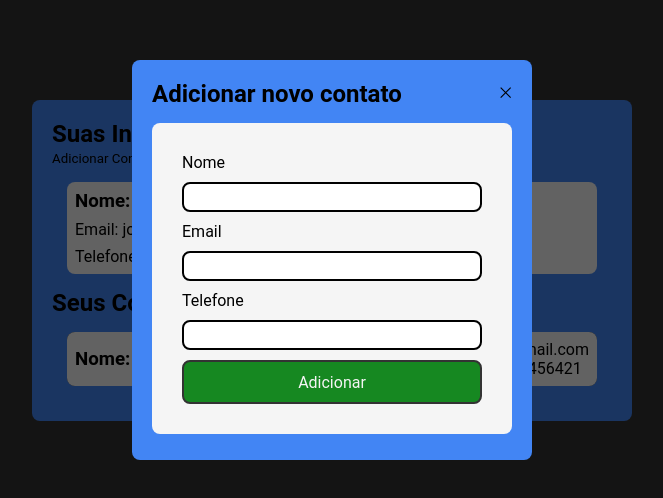
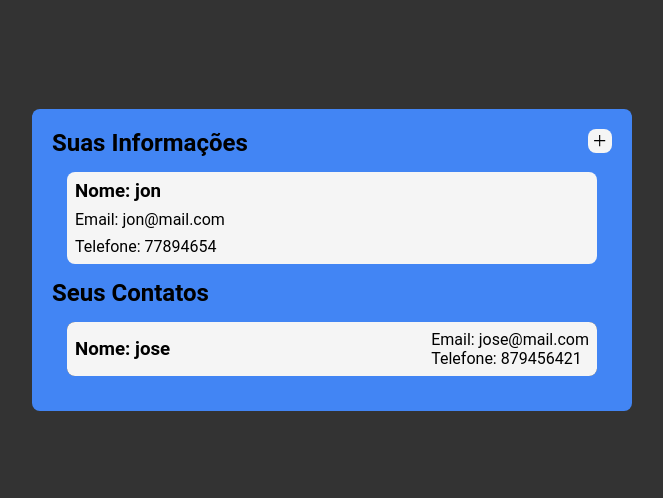
Before and after one commit to jonatasdhs/contacts, a React app in the folder contacts-front/: page /dashboard in a window 1280 px wide. Shown: the part 140-638 px from the top of the page, without its empty margins (308-971 px from the left). Built offline with nearby package versions, Linux system fonts and the light colour scheme; the HTML template or start-up script is replaced by a standard one.

Commit message:
feat: completed

```diff
--- a/contacts-front/src/components/ContactsList/index.tsx
+++ b/contacts-front/src/components/ContactsList/index.tsx
@@ -1,6 +1,6 @@
 import { useContacts } from "../../hooks/useContacts"
 import { StList } from "../../pages/Dashboard/style"
-import { iContacts, iUser } from "../../providers/ContactsProvider"
+import { iContacts } from "../../providers/ContactsProvider"
 
 export const ContactsList = () => {
     const {contacts} = useContacts()
--- a/contacts-front/src/components/Modal/index.tsx
+++ b/contacts-front/src/components/Modal/index.tsx
@@ -3,25 +3,31 @@ import { StButton } from "../../styles/buttons"
 import { StInput } from "../../styles/inputs"
 import { ModalContainer } from "./style"
 import { GrClose } from "react-icons/gr"
+import { useContacts } from "../../hooks/useContacts"
+import { zodResolver } from "@hookform/resolvers/zod"
+import { contactData, schema } from "../../pages/Dashboard/validate"
 
 export const Modal = () => {
-    const {register, handleSubmit} = useForm()
+    const {register, handleSubmit} = useForm<contactData>({
+        resolver: zodResolver(schema)
+    })
+    const {setModal, addContact} = useContacts()
     return (
         <ModalContainer>
             <div>
                 <div>
                     <h2>Adicionar novo contato</h2>
-                    <button><GrClose classname="react_icons"/></button>
+                    <button onClick={(() => setModal(false))}><GrClose className="react_icons"/></button>
                 </div>
-                <form onSubmit={handleSubmit()}>
+                <form onSubmit={handleSubmit(addContact)}>
                     <label htmlFor="">Nome</label>
-                    <StInput type="text" />
+                    <StInput type="text" {...register("name")} />
 
                     <label htmlFor="">Email</label>
-                    <StInput type="text" />
+                    <StInput type="text" {...register("email")} />
 
                     <label htmlFor="">Telefone</label>
-                    <StInput type="text" />
+                    <StInput type="text" {...register("phone")}/>
 
                     <StButton buttonSize="default" buttonColor="success">Adicionar</StButton>
                 </form>
--- a/contacts-front/src/pages/Dashboard/index.tsx
+++ b/contacts-front/src/pages/Dashboard/index.tsx
@@ -1,22 +1,27 @@
 import { ContactsList } from "../../components/ContactsList"
 import { Modal } from "../../components/Modal"
 import { UserInfo } from "../../components/UserInfo"
+import { useContacts } from "../../hooks/useContacts"
 import { Container } from "../../styles/GlobalStyles"
 import { StDiv } from "./style"
+import { GrAdd } from 'react-icons/gr'
 
 export const Dashboard = () => {
+    const {modal, setModal} = useContacts()
     return (
         <>
             <Container>
                 <StDiv>
-                    <h2>Suas Informações</h2>
-                    <button>Adicionar Contato</button>
+                    <div>
+                        <h2>Suas Informações</h2>
+                        <button onClick={(() => setModal(true))}><GrAdd/></button>
+                    </div>
                     <UserInfo/>
                     <h2>Seus Contatos</h2>
                     <ContactsList/>
                 </StDiv>
             </Container>
-            <Modal/>
+            {modal && <Modal/>}
         </>
     )
 }
--- a/contacts-front/src/pages/Dashboard/style.ts
+++ b/contacts-front/src/pages/Dashboard/style.ts
@@ -6,6 +6,20 @@ export const StDiv = styled.div`
     background-color: var(--color-blue-1);
     border-radius: 8px;
     padding: 20px;
+
+    & > div {
+        display: flex;
+        justify-content: space-between;
+        & > button {
+            background-color: var(--color-gray-0);
+            width: 24px;
+            height: 24px;
+            border-radius: 8px;
+            display: flex;
+            justify-content: center;
+            align-items: center;
+        }
+    }
 `
 
 export const StUser = styled.div`
--- /dev/null
+++ b/contacts-front/src/pages/Dashboard/validate.ts
@@ -0,0 +1,9 @@
+import { z } from "zod";
+
+export const schema = z.object({
+    email: z.string().email(),
+    phone: z.string(),
+    name: z.string()
+})
+
+export type contactData = z.infer<typeof schema>
--- a/contacts-front/src/providers/ContactsProvider.tsx
+++ b/contacts-front/src/providers/ContactsProvider.tsx
@@ -1,7 +1,8 @@
-import { ReactNode, createContext, useEffect, useState } from "react";
+import { Dispatch, ReactNode, SetStateAction, createContext, useEffect, useState } from "react";
 import { useAuth } from "../hooks/useAuth";
 import { api } from "../services/api";
 import { decodeToken } from "react-jwt";
+import { contactData } from "../pages/Dashboard/validate";
 
 interface iProviderProps {
     children: ReactNode
@@ -9,6 +10,9 @@ interface iProviderProps {
 
 interface iContextProps {
     contacts: iUser
+    modal: boolean
+    setModal: Dispatch<SetStateAction<boolean>>
+    addContact: (data: contactData) => void
 }
 
 export interface iContacts {
@@ -27,8 +31,10 @@ export interface iUser {
 export const ContactsContext = createContext({} as iContextProps)
 
 export const ContactsProvider = ({children}: iProviderProps) => {
-    const [user, setUser] = useState(1)
+    const [userId, setUserId] = useState(1)
     const {loading} = useAuth()
+    const [modal, setModal] = useState(false)
+    const [user, setUser] = useState()
     const [contacts, setContacts] = useState({
         name: "jon",
         email: "jon@mail.com",
@@ -47,19 +53,20 @@ export const ContactsProvider = ({children}: iProviderProps) => {
         const token = localStorage.getItem("@TOKEN")
         if(!token) return
         const decodedToken: any = decodeToken(token)
-        setUser(decodedToken.sub)
+        setUserId(decodedToken.sub)
 
 
         const loadContacts = async () => {
             try {
                 const token = localStorage.getItem("@TOKEN")
-                const {data} = await api.get(`/contacts/${user}`, {
+                const {data} = await api.get(`/contacts/${userId}`, {
                     headers: {
                         Authorization: `Bearer ${token}`
                     }
                 })
                 const { contacts } = data
                 setContacts(contacts)
+                setUser(contacts)
             } catch(error) {
                 console.log(error)
             }
@@ -67,10 +74,27 @@ export const ContactsProvider = ({children}: iProviderProps) => {
         loadContacts()
     }, [loading])
 
-
+    const addContact = async (data: contactData) => {
+        const newData = {...data, phone: parseInt(data.phone)}
+        try {
+            const token = localStorage.getItem("@TOKEN")
+            await api.post(`/contacts/${userId}`, newData, {
+                headers: {
+                    Authorization: `Bearer ${token}`
+                }
+            })
+            const getContacts = contacts
+            getContacts.contacts = [...contacts.contacts, newData]
+            setContacts(getContacts)
+        } catch(err) {
+            console.log(err)
+        } finally {
+            setModal(false)
+        }
+    }
 
     return (
-        <ContactsContext.Provider value={{contacts}}>
+        <ContactsContext.Provider value={{contacts, modal, setModal, addContact}}>
             {children}
         </ContactsContext.Provider>
     )
--- a/contacts-front/src/routes/protectedRoutes.tsx
+++ b/contacts-front/src/routes/protectedRoutes.tsx
@@ -1,4 +1,4 @@
-import { Outlet, Navigate } from "react-router-dom"
+import { Outlet } from "react-router-dom"
 import { useAuth } from "../hooks/useAuth"
 
 export const ProtectedRoutes = () => {
```
